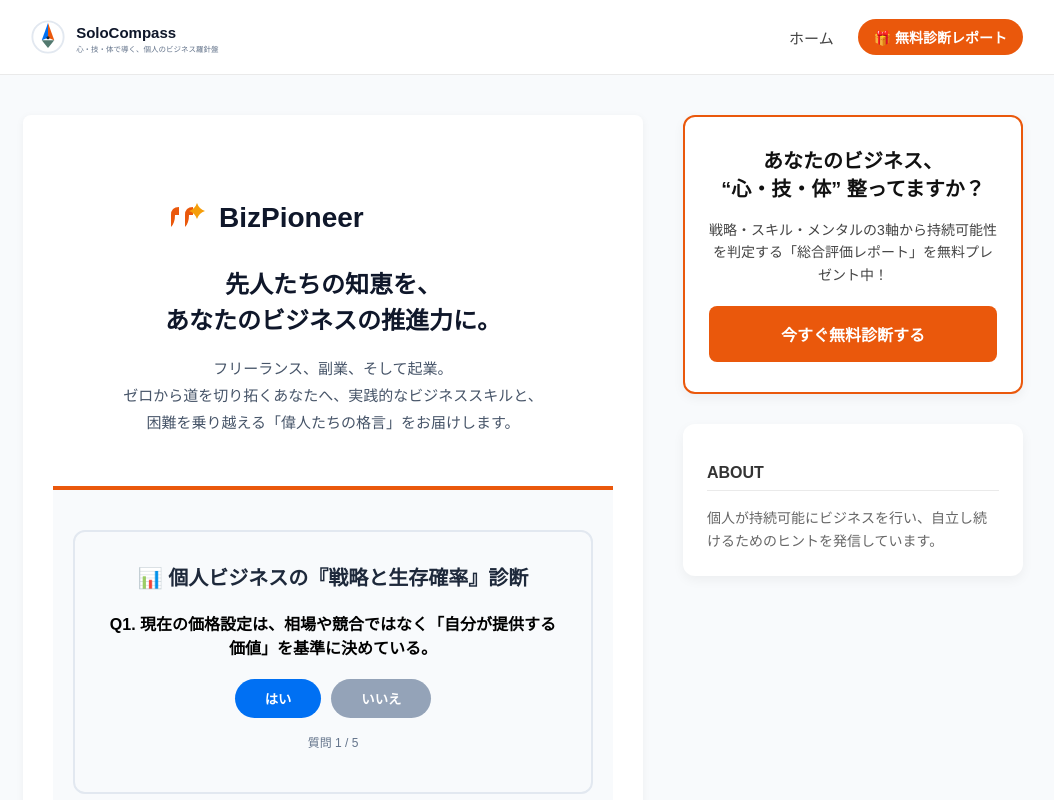
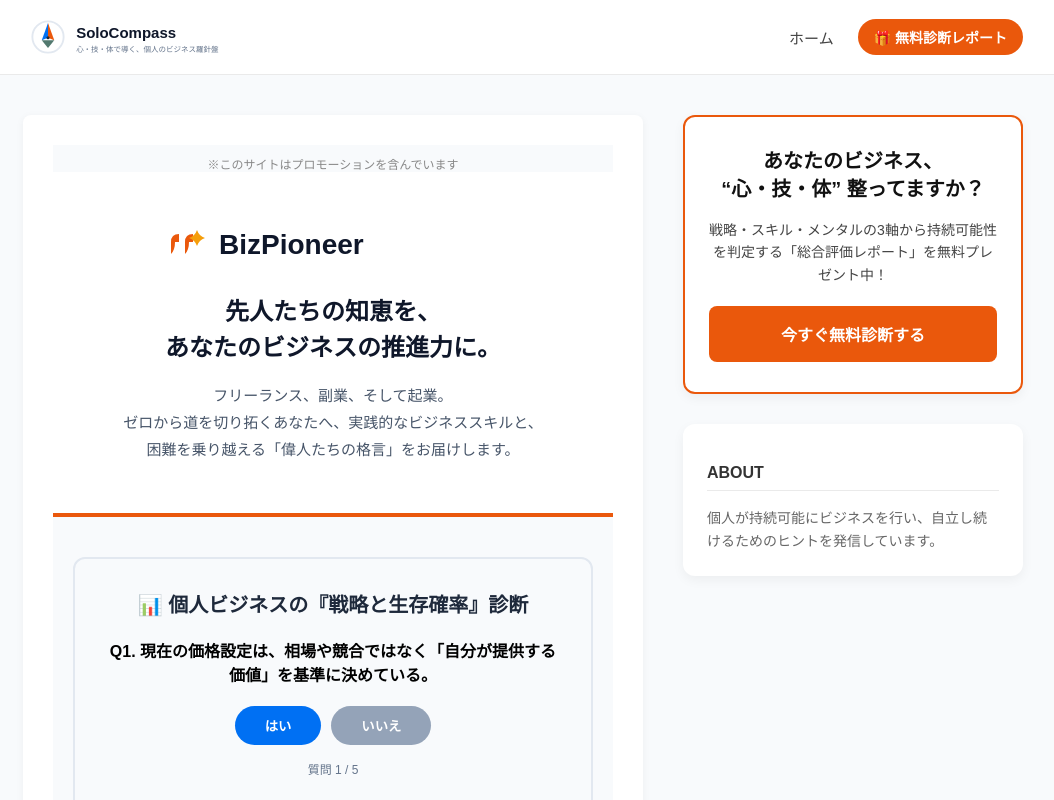
Before and after one commit to shotaro0222/conconsalsal.com, a Next.js app: page / in a window 1280 px wide. Shown: the top 800 px of the page, without its empty margins (117-1171 px from the left). Built offline with nearby package versions, Linux system fonts and the light colour scheme.

Commit message:
Update page.tsx

```diff
--- a/src/app/page.tsx
+++ b/src/app/page.tsx
@@ -66,6 +66,11 @@
 
   return (
     <div style={{ backgroundColor: '#f8fafc', minHeight: '100vh', padding: '0 0 40px 0' }}>
+      {/* ★ 追加：プロモーション表記（画面最上部に小さく表示） */}
+      <div style={{ textAlign: 'center', fontSize: '12px', color: '#888', paddingTop: '10px' }}>
+        ※このサイトはプロモーションを含んでいます
+      </div>
+
       {/* メインビジュアル */}
       <section style={{ marginBottom: '40px', padding: '50px 20px', borderBottom: '4px solid #ea580c', textAlign: 'center', backgroundColor: '#fff' }}>
 
```
